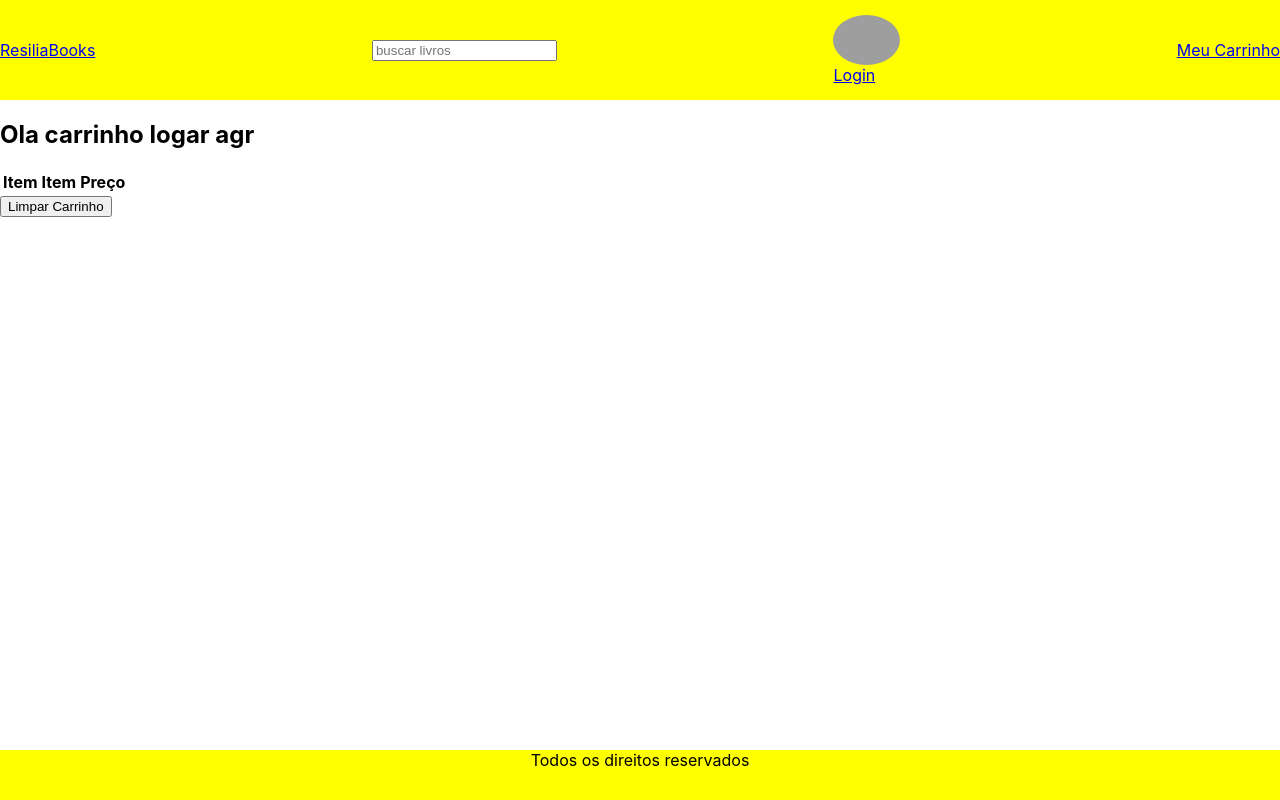
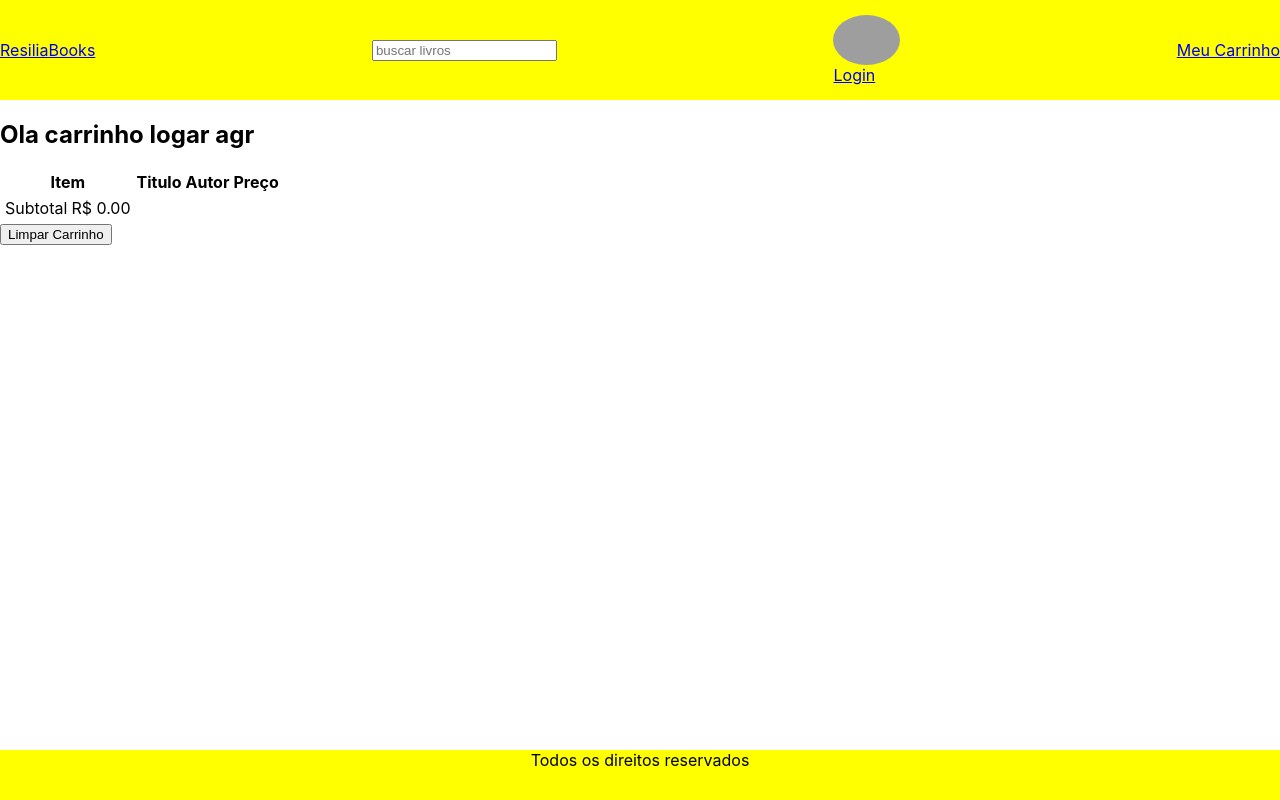
Before and after one commit to arturacm/ResiliaBooks, a React (Create React App) app: page /carrinho in a window 1280 px wide. Built offline with nearby package versions, Linux system fonts and the light colour scheme; grey boxes are pictures that could not be loaded.

Commit message:
FEAT: sistema de subtotal do carrinho implementado

```diff
--- a/src/App.js
+++ b/src/App.js
@@ -53,10 +53,10 @@ function App() {
               <Login />
             </main>
           </Route>
-          <Route path="/meus-livros" perfilEstaLogado = {perfilEstaLogado} exact>
+          <Route path="/meus-livros" exact>
 
             <main>
-              <MyBooks/>
+              <MyBooks perfilEstaLogado = {perfilEstaLogado}/>
             </main>
 
           </Route>
--- a/src/components/Carrinho/Carrinho.jsx
+++ b/src/components/Carrinho/Carrinho.jsx
@@ -9,6 +9,7 @@ img{
 
 function Carrinho({ perfilEstaLogado }) {
     const [carrinho, setCarrinho] = useState(false);
+    let subTotal = 0;
 
         useEffect(()=>{
             if(localStorage.getItem("carrinho")){
@@ -20,6 +21,7 @@ function Carrinho({ perfilEstaLogado }) {
             }
         },[])
 
+
         function limparCarrinho(){
 
             localStorage.setItem("carrinho","[]")
@@ -27,7 +29,7 @@ function Carrinho({ perfilEstaLogado }) {
 
         }
         function removerDoCarrinho(indice){
-            const newCarrinho = carrinho.filter((livro, i)=> i!=indice)
+            const newCarrinho = carrinho.filter((livro, i)=> i!==indice)
             localStorage.setItem("carrinho",JSON.stringify(newCarrinho))
             setCarrinho(newCarrinho)
 
@@ -38,11 +40,13 @@ function Carrinho({ perfilEstaLogado }) {
             <Tabela>
                 <thead>
                     <th>Item</th>
-                    <th>Item</th>
+                    <th>Titulo</th>
+                    <th>Autor</th>
                     <th>Preço</th>
                 </thead>
                 <tbody>
                     {carrinho?carrinho.map((livro,i)=>{
+                        subTotal += livro.preco
                         return(
                             <tr key={i}>
                                 <td><img src={livro.capaURL} alt={`capa do livro ${livro.titulo}`}/></td>
@@ -53,6 +57,10 @@ function Carrinho({ perfilEstaLogado }) {
                             </tr>
                         )
                     }):""}
+                    <tfoot>
+                        <td>Subtotal </td>
+                        <td>R$ {subTotal.toFixed(2)}</td>
+                    </tfoot>
                 </tbody>
             </Tabela>
             <button onClick={limparCarrinho}>Limpar Carrinho</button>
```
